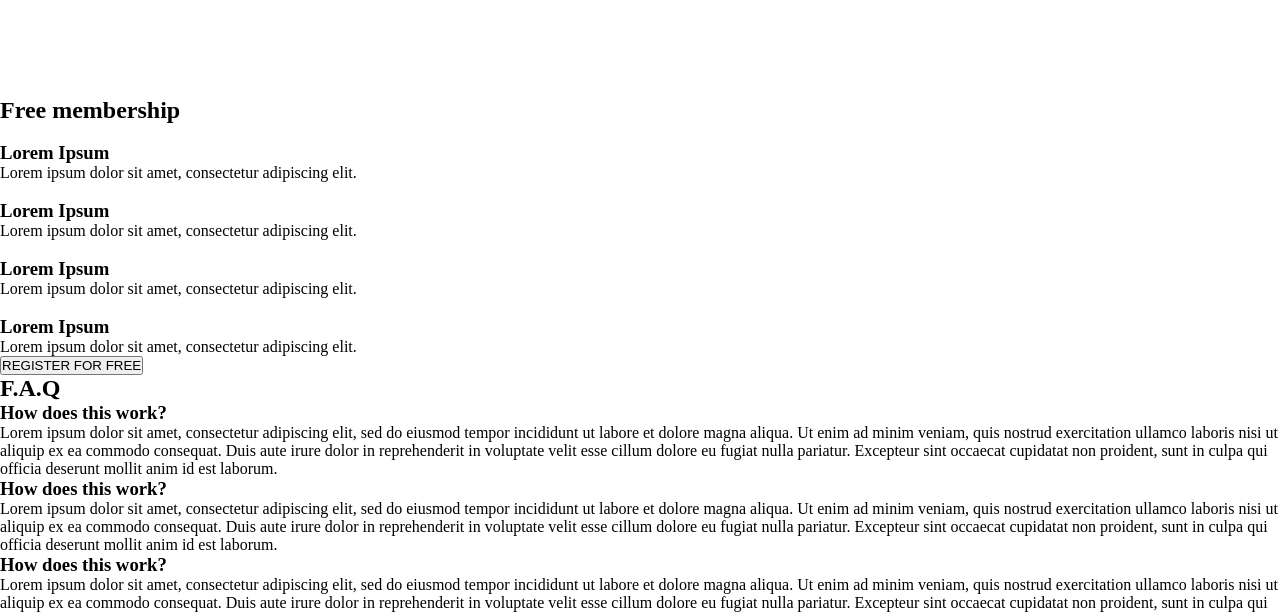
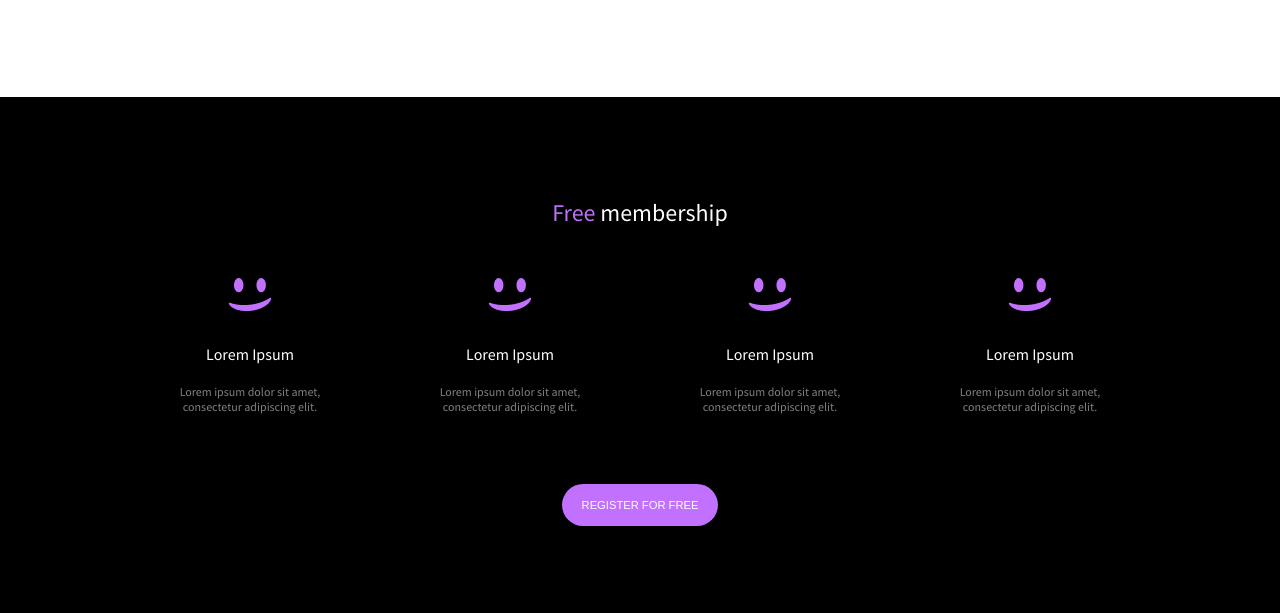
Before and after one commit to TheOluwatobiloba/alx_html_css, a plain HTML site: page css_advanced/index.html in a window 1280 px wide. Shown: the part 1973-2586 px from the top of the page. Drawn offline with Linux system fonts and the light colour scheme.

Commit message:
Styled the Membership section

```diff
--- a/css_advanced/index.html
+++ b/css_advanced/index.html
@@ -146,27 +146,29 @@
             </div>
             </div>
         </section>
-        <section>
-            <h2>Free membership</h2>
+        <section class="membership">
+            <h2><span>Free</span> membership</h2>
+            <div class="mem_content">
                 <div>
-                <img src="./images/smile.svg" alt="">
+                    <img src="Images/smile.png" alt="">
                     <h3>Lorem Ipsum</h3>
                     <p>Lorem ipsum dolor sit amet, consectetur adipiscing elit.</p>
                 </div>
                 <div>
-                <img src="./images/smile.svg" alt="">
+                    <img src="Images/smile.png" alt="">
                     <h3>Lorem Ipsum</h3>
                     <p>Lorem ipsum dolor sit amet, consectetur adipiscing elit.</p>
                 </div>
                 <div>
-                <img src="./images/smile.svg" alt="">
+                    <img src="Images/smile.png" alt="">
                     <h3>Lorem Ipsum</h3>
                     <p>Lorem ipsum dolor sit amet, consectetur adipiscing elit.</p>
                 </div>
                 <div>
-                <img src="./images/smile.svg" alt="">
+                    <img src="Images/smile.png" alt="">
                     <h3>Lorem Ipsum</h3>
                     <p>Lorem ipsum dolor sit amet, consectetur adipiscing elit.</p>
+                </div>
             </div>
             <button>REGISTER FOR FREE</button>
         </section>
--- a/css_advanced/styles.css
+++ b/css_advanced/styles.css
@@ -227,3 +227,62 @@ main .quote{
     font-family: 'Source Sans Pro', sans-serif;
     color: #C271FF;
 }
+.membership{
+    display: flex;
+    align-items: center;
+    flex-direction: column;
+    padding: 100px 150px;
+    background-color: black;
+}
+.membership h2{
+    color: white;
+    font-family: 'Source Sans Pro', sans-serif;
+    font-weight: 100;
+    font-size: 1.5em;
+    margin: 0 0 50px 0;
+}
+.membership span{
+    color: #C271FF;
+}
+.mem_content{
+    display: flex;
+    flex-direction: row;
+    align-items: center;
+    justify-content: space-between;
+    width: 100%;
+}
+.mem_content div{
+    display: flex;
+    flex-direction: column;
+    align-items: center;
+    text-align: center;
+    width: 200px;
+    margin: 0 0 70px 0;
+}
+.mem_content div h3{
+    font-family: 'Source Sans Pro', sans-serif;
+    color: white;
+    font-weight: 100;
+    font-size: 1em;
+    margin: 10px 0 10px 0;
+}
+.mem_content div p{
+    font-family: 'Source Sans Pro', sans-serif;
+    color: white;
+    opacity: 0.5;
+    font-weight: 100;
+    font-size: 0.75em;
+    margin: 10px 0 0 0;
+}
+.mem_content div img{
+    margin: 0 0 20px 0;
+}
+.membership button{
+    outline: none;
+    border: none;
+    background-color: #C271FF;
+    color: white;
+    font-size: 0.7em;
+    padding: 15px 20px;
+    border-radius: 50px;
+}
```
Lines whose indentation alone changed are shown as unchanged.
